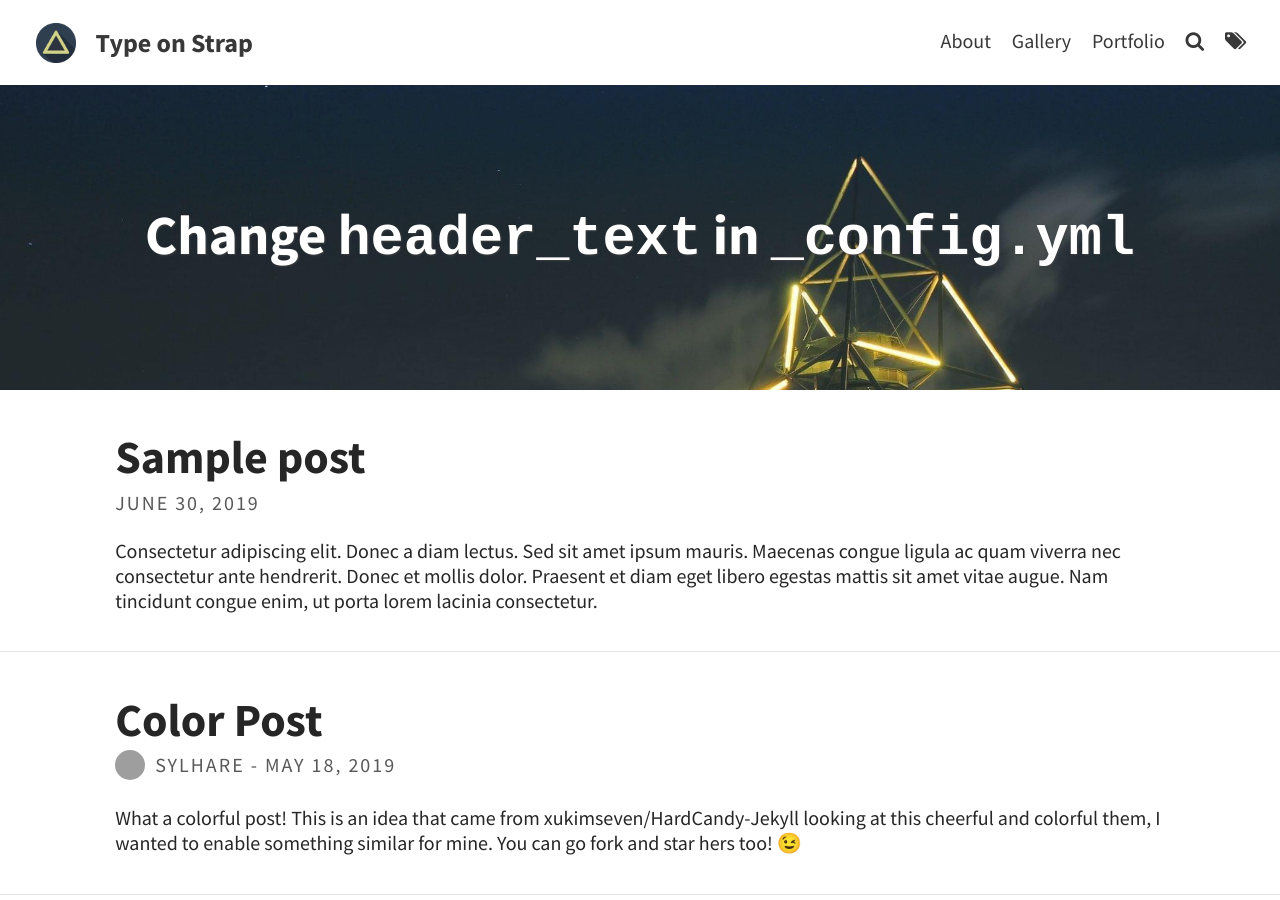
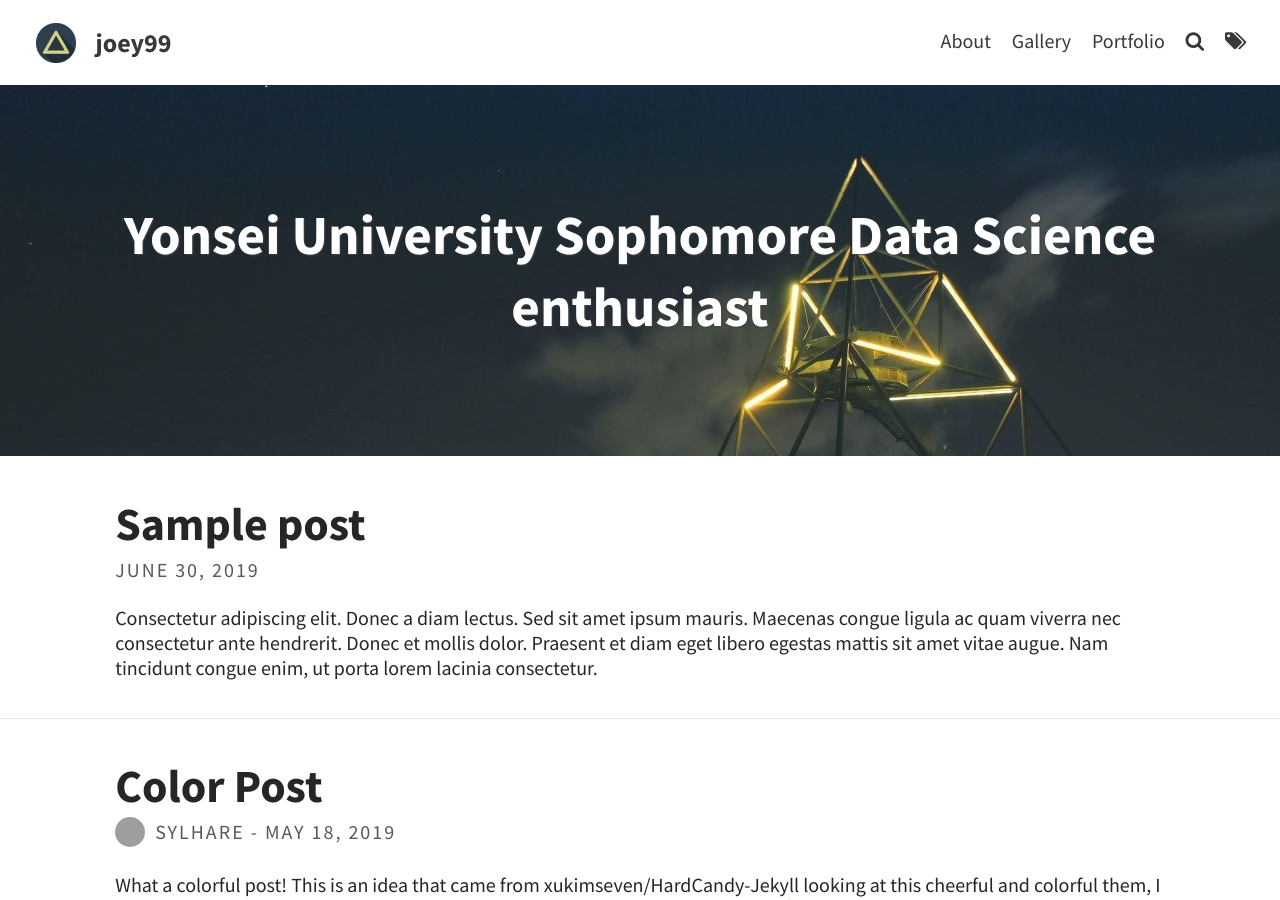
Before and after one commit to joyhyun99/joyhyun99.github.io, a Jekyll site: the page built from index.html, in a window 1280 px wide and 900 px high. Built offline with Jekyll 4.4.1, drawn with Linux system fonts in a browser that asks for light colours; the list of posts is cut into pages by our own code; grey boxes are pictures that could not be loaded.

Commit message:
Update _config.yml

```diff
--- a/_config.yml
+++ b/_config.yml
@@ -3,13 +3,13 @@ baseurl: ""
 url: "https://joey99.github.io"
 
 # THEME-SPECIFIC CONFIGURATION
-title: Type on Strap                                    # site's title
-description: "A website with blog posts and pages"      # used by search engines
+title: joey99                                    # site's title
+description: "Data science, Deep learning learner's repository"      # used by search engines
 avatar: assets/img/triangle.png                         # Empty for no avatar in navbar
 favicon: assets/favicon.ico                             # Icon displayed in the tab
 
 # Header and footer text
-header_text: Change <code>header_text</code> in <code>_config.yml</code>  # Change Blog header text
+header_text: Yonsei University Sophomore Data Science enthusiast  # Change Blog header text
 header_feature_image: assets/img/pexels/triangular.jpeg
 footer_text: >
   Powered by <a href="https://jekyllrb.com/">Jekyll</a> with <a href="https://github.com/sylhare/Type-on-Strap">Type on Strap</a>
```
